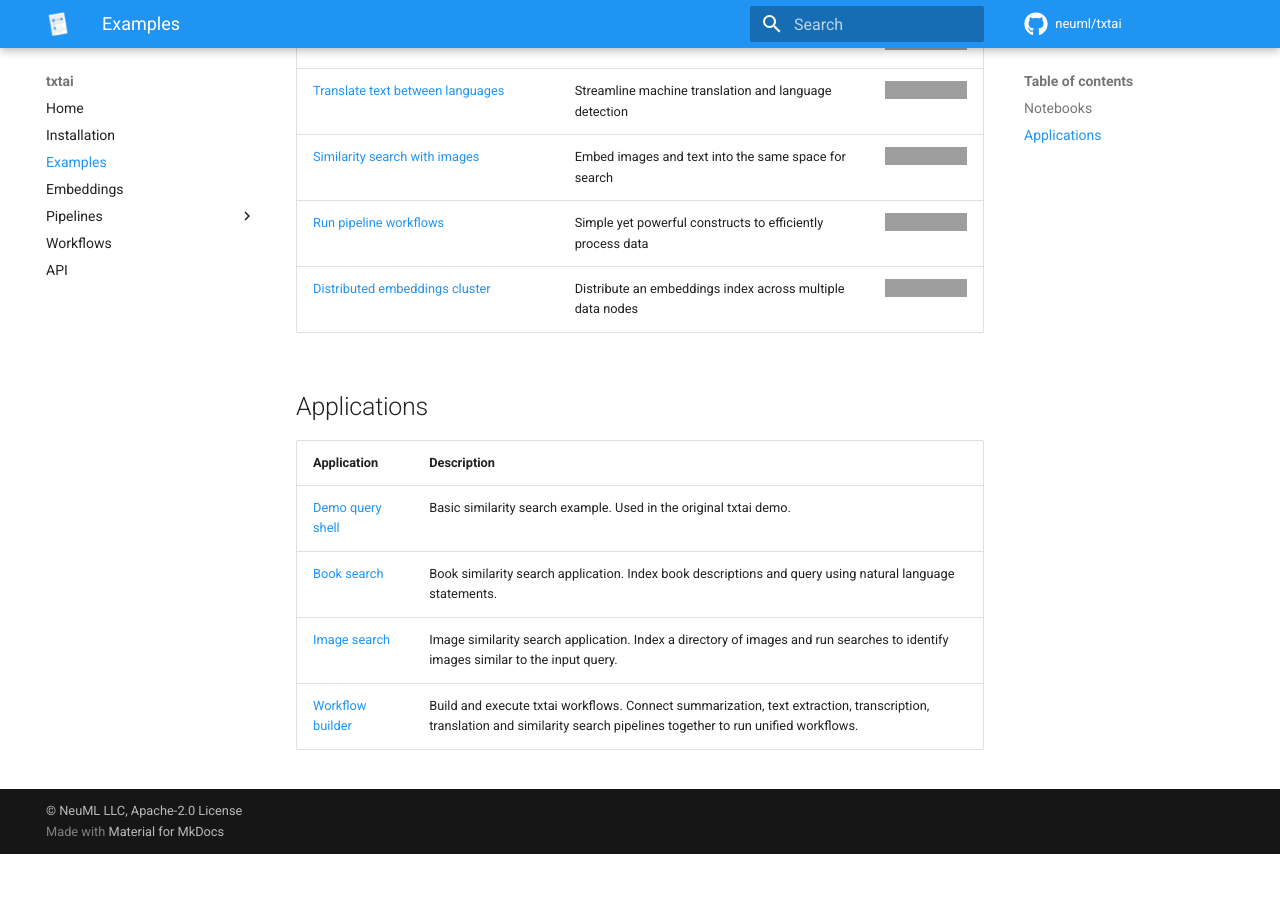
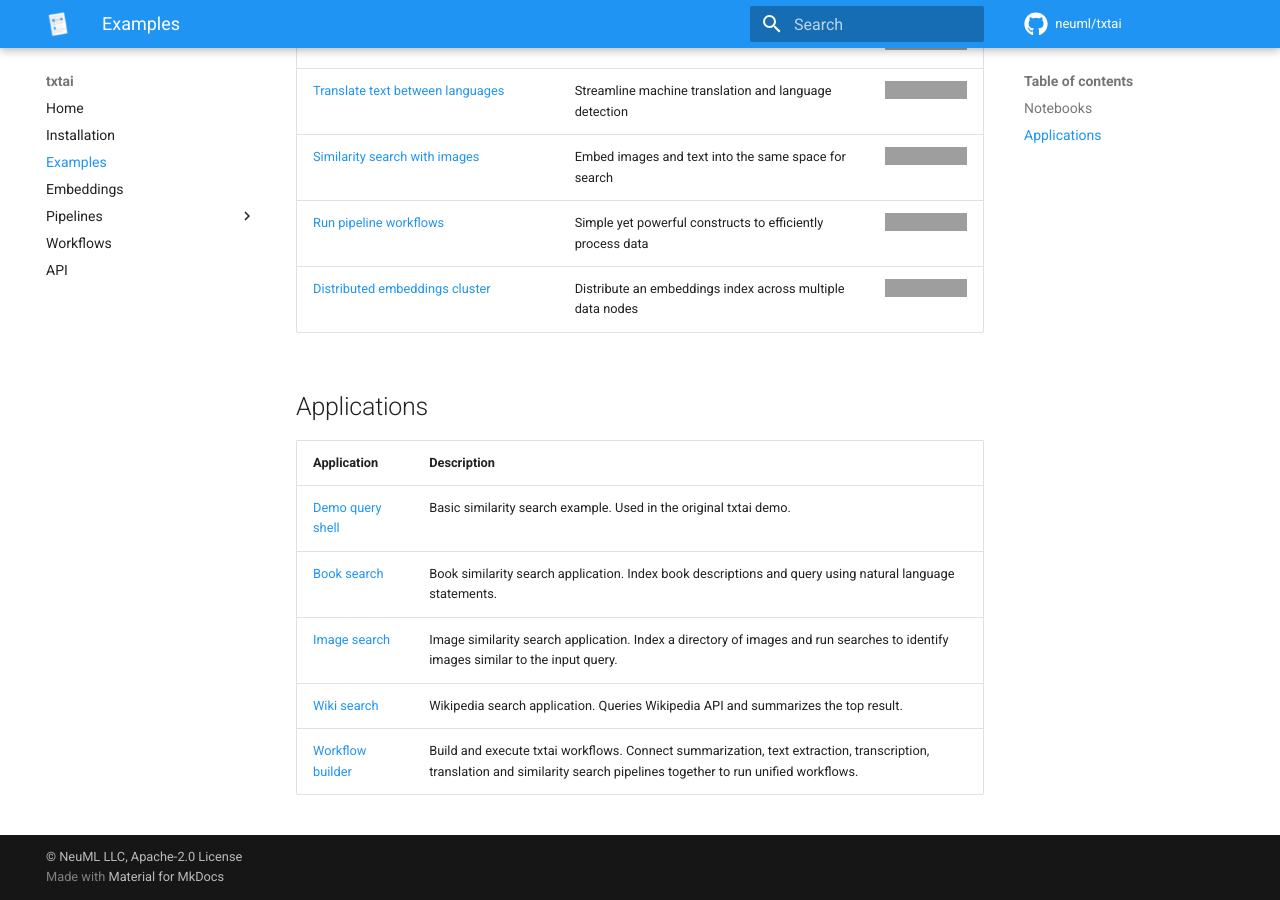
Before and after one commit to neuml/txtai, an MkDocs documentation site: the page built from docs/examples.md, in a window 1280 px wide and 900 px high, scrolled down 927 px, cut to the strip 0-900 px from the top of the window. Built offline with MkDocs 1.6.1 and Material for MkDocs 9.7.7, drawn with Linux system fonts in a browser that asks for light colours; comment, search, counter and statistics services are not loaded; before the commit the page ends 1781 px from its top, so only the background shows below that; grey boxes are pictures that could not be loaded.

Commit message:
Update documentation

```diff
--- a/docs/examples.md
+++ b/docs/examples.md
@@ -29,4 +29,5 @@
 | [Demo query shell](https://github.com/neuml/txtai/blob/master/examples/demo.py) | Basic similarity search example. Used in the original txtai demo. |
 | [Book search](https://github.com/neuml/txtai/blob/master/examples/books.py) | Book similarity search application. Index book descriptions and query using natural language statements. |
 | [Image search](https://github.com/neuml/txtai/blob/master/examples/images.py) | Image similarity search application. Index a directory of images and run searches to identify images similar to the input query. |
+| [Wiki search](https://github.com/neuml/txtai/blob/master/examples/wiki.py) | Wikipedia search application. Queries Wikipedia API and summarizes the top result. |
 | [Workflow builder](https://github.com/neuml/txtai/blob/master/examples/workflows.py) | Build and execute txtai workflows. Connect summarization, text extraction, transcription, translation and similarity search pipelines together to run unified workflows. |
```
Also changed, not shown: README.md (+1 -0 lines).
